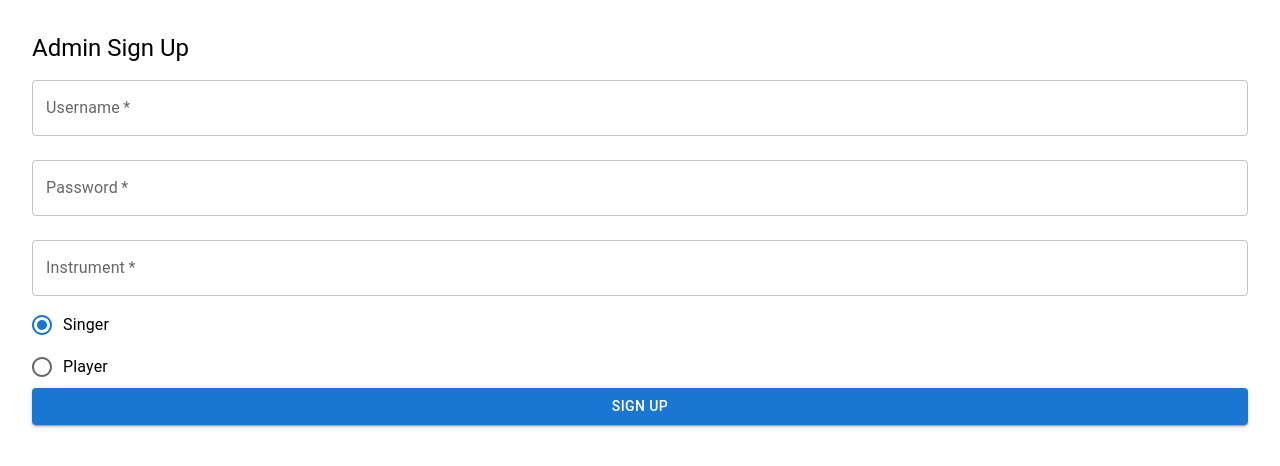
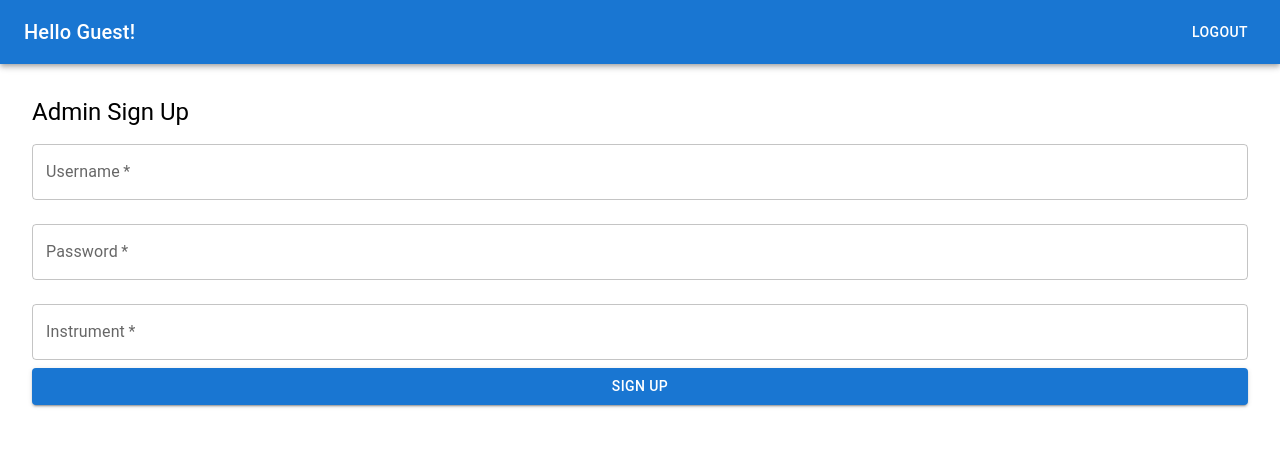
Before and after one commit to shaynoadotan/JaMoveo, a React (Create React App) app in the folder Frontend/frontend/: page /adminsignup in a window 1280 px wide. Shown: the top 466 px of the page. Built offline with nearby package versions, Linux system fonts and the light colour scheme.

Commit message:
navbar and logout

```diff
--- a/Frontend/frontend/src/App.tsx
+++ b/Frontend/frontend/src/App.tsx
@@ -10,18 +10,27 @@ import ResultsPage from './components/ResultsPage';
 import LivePage from './components/LivePage';
 import ProtectedRoute from './components/ProtectedRoute'; // Import ProtectedRoute
 import UnauthorizedPage from './components/UnauthorizedPage'; // Import UnauthorizedPage
+import Navbar from './components/Navbar'; // Import the Navbar
 
 function App() {
   const [isAdmin, setIsAdmin] = useState<boolean | null>(null); // Track admin status
   const [role, setRole] = useState<'singer' | 'player' | null>(null); // Track user role
+  const [username, setUsername] = useState<string | null>(null); // Track logged-in username
+
+  const handleLogout = () => {
+    setIsAdmin(null); // Clear admin status
+    setRole(null); // Clear role
+    setUsername(null); // Clear username
+  };
 
   return (
     <Router>
+      <Navbar username={username} onLogout={handleLogout} /> {/* Add Navbar */}
       <Routes>
-        <Route path="/signup" element={<SignupPage setIsAdmin={setIsAdmin} />} />
-        <Route path="/playersignup" element={<PlayerSignupPage />} />
-        <Route path="/adminsignup" element={<AdminSignupPage />} />
-        <Route path="/login" element={<LoginPage setIsAdmin={setIsAdmin} setRole={setRole} />} />
+        <Route path="/signup" element={<SignupPage setIsAdmin={setIsAdmin} setUsername={setUsername} />} />
+        <Route path="/playersignup" element={<PlayerSignupPage setUsername={setUsername} />} />
+        <Route path="/adminsignup" element={<AdminSignupPage setUsername={setUsername} />} />
+        <Route path="/login" element={<LoginPage setIsAdmin={setIsAdmin} setRole={setRole} setUsername={setUsername} />} />
         <Route path="/unauthorized" element={<UnauthorizedPage />} /> {/* Add Unauthorized page */}
 
         {/* Protected admin routes */}
@@ -31,7 +40,7 @@ function App() {
         {/* Pass role to LivePage */}
         <Route path="/live" element={<LivePage isAdmin={!!isAdmin} isSinger={role === 'singer'} role={role!} />} />
         <Route path="/player" element={<PlayerPage />} /> {/* No conditional Navigate here */}
-        <Route path="/" element={<SignupPage setIsAdmin={setIsAdmin} />} /> {/* Set initial page */}
+        <Route path="/" element={<SignupPage setIsAdmin={setIsAdmin} setUsername={setUsername} />} /> {/* Set initial page */}
       </Routes>
     </Router>
   );
--- a/Frontend/frontend/src/components/AdminSignUpPage.tsx
+++ b/Frontend/frontend/src/components/AdminSignUpPage.tsx
@@ -1,12 +1,17 @@
 import React, { useState } from 'react';
-import { Box, Button, TextField, Typography, Radio, RadioGroup, FormControlLabel } from '@mui/material';
 import axios from 'axios';
+import { useNavigate } from 'react-router-dom';
+import { Box, Button, TextField, Typography } from '@mui/material';
 
-const AdminSignUpPage: React.FC = () => {
-  const [username, setUsername] = useState('');
+interface AdminSignUpPageProps {
+  setUsername: (username: string) => void; // Prop to set the username
+}
+
+const AdminSignUpPage: React.FC<AdminSignUpPageProps> = ({ setUsername }) => {
+  const [username, setUsernameLocal] = useState('');
   const [password, setPassword] = useState('');
   const [instrument, setInstrument] = useState('');
-  const [role, setRole] = useState('singer'); // Default role
+  const navigate = useNavigate();
 
   const handleSignup = async (e: React.FormEvent) => {
     e.preventDefault();
@@ -15,10 +20,12 @@ const AdminSignUpPage: React.FC = () => {
         username,
         password,
         instrument,
-        isAdmin: true, // This is an admin signup
-        role // Add role to the signup request
+        isAdmin: true, // Specify that this is an admin signup
+        role: 'singer', // Set role to singer
       });
+      setUsername(username); // Set the username on successful signup
       alert('Admin account created successfully');
+      navigate('/admin'); // Redirect to admin page
     } catch (error) {
       console.error('Signup error:', error);
       alert('Error during signup');
@@ -34,7 +41,7 @@ const AdminSignUpPage: React.FC = () => {
         fullWidth
         margin="normal"
         value={username}
-        onChange={(e) => setUsername(e.target.value)}
+        onChange={(e) => setUsernameLocal(e.target.value)}
         required
       />
       <TextField
@@ -56,12 +63,6 @@ const AdminSignUpPage: React.FC = () => {
         onChange={(e) => setInstrument(e.target.value)}
         required
       />
-
-      <RadioGroup value={role} onChange={(e) => setRole(e.target.value)}>
-        <FormControlLabel value="singer" control={<Radio />} label="Singer" />
-        <FormControlLabel value="player" control={<Radio />} label="Player" />
-      </RadioGroup>
-
       <Button type="submit" variant="contained" fullWidth>
         Sign Up
       </Button>
--- a/Frontend/frontend/src/components/LoginPage.tsx
+++ b/Frontend/frontend/src/components/LoginPage.tsx
@@ -4,12 +4,13 @@ import { useNavigate } from 'react-router-dom';
 import { Box, Button, TextField, Typography } from '@mui/material';
 
 interface LoginPageProps {
-  setIsAdmin: (isAdmin: boolean) => void;  // Prop to set admin status in the parent
+  setIsAdmin: (isAdmin: boolean) => void; // Prop to set admin status in the parent
   setRole: (role: 'singer' | 'player') => void; // Prop to set the user role
+  setUsername: (username: string) => void; // Added prop to set the username
 }
 
-const LoginPage: React.FC<LoginPageProps> = ({ setIsAdmin, setRole }) => {
-  const [username, setUsername] = useState('');
+const LoginPage: React.FC<LoginPageProps> = ({ setIsAdmin, setRole, setUsername }) => {
+  const [username, setUsernameLocal] = useState('');
   const [password, setPassword] = useState('');
   const navigate = useNavigate();
 
@@ -24,6 +25,7 @@ const LoginPage: React.FC<LoginPageProps> = ({ setIsAdmin, setRole }) => {
       const { isAdmin, role } = response.data.user; // Extract role from response
       setIsAdmin(isAdmin); // Set admin status based on login response
       setRole(role); // Set user role based on login response
+      setUsername(username); // Set username on login
 
       // Navigate to the appropriate page based on admin status
       if (isAdmin) {
@@ -46,7 +48,7 @@ const LoginPage: React.FC<LoginPageProps> = ({ setIsAdmin, setRole }) => {
         fullWidth
         margin="normal"
         value={username}
-        onChange={(e) => setUsername(e.target.value)}
+        onChange={(e) => setUsernameLocal(e.target.value)}
         required
       />
       <TextField
--- /dev/null
+++ b/Frontend/frontend/src/components/Navbar.tsx
@@ -0,0 +1,32 @@
+import React from 'react';
+import { AppBar, Toolbar, Typography, Button } from '@mui/material';
+import { useNavigate } from 'react-router-dom';
+
+interface NavbarProps {
+  username: string | null; // Username of the logged-in user
+  onLogout: () => void; // Function to handle logout
+}
+
+const Navbar: React.FC<NavbarProps> = ({ username, onLogout }) => {
+  const navigate = useNavigate();
+
+  const handleLogout = () => {
+    onLogout(); // Call the logout function passed as prop
+    navigate('/'); // Redirect to the sign-up page
+  };
+
+  return (
+    <AppBar position="static">
+      <Toolbar>
+        <Typography variant="h6" style={{ flexGrow: 1 }}>
+          Hello {username ? username : 'Guest'}!
+        </Typography>
+        <Button color="inherit" onClick={handleLogout}>
+          Logout
+        </Button>
+      </Toolbar>
+    </AppBar>
+  );
+};
+
+export default Navbar;
--- a/Frontend/frontend/src/components/PlayerSignUpPage.tsx
+++ b/Frontend/frontend/src/components/PlayerSignUpPage.tsx
@@ -1,12 +1,17 @@
 import React, { useState } from 'react';
-import { Box, Button, TextField, Typography, Radio, RadioGroup, FormControlLabel } from '@mui/material';
 import axios from 'axios';
+import { useNavigate } from 'react-router-dom';
+import { Box, Button, TextField, Typography } from '@mui/material';
 
-const PlayerSignUpPage: React.FC = () => {
-  const [username, setUsername] = useState('');
+interface PlayerSignUpPageProps {
+  setUsername: (username: string) => void; // Prop to set the username
+}
+
+const PlayerSignUpPage: React.FC<PlayerSignUpPageProps> = ({ setUsername }) => {
+  const [username, setUsernameLocal] = useState('');
   const [password, setPassword] = useState('');
   const [instrument, setInstrument] = useState('');
-  const [role, setRole] = useState('singer'); // Default role
+  const navigate = useNavigate();
 
   const handleSignup = async (e: React.FormEvent) => {
     e.preventDefault();
@@ -15,10 +20,12 @@ const PlayerSignUpPage: React.FC = () => {
         username,
         password,
         instrument,
-        isAdmin: false, // This is a player signup
-        role // Add role to the signup request
+        isAdmin: false, // Specify that this is a player signup
+        role: 'player', // Set role to player
       });
+      setUsername(username); // Set the username on successful signup
       alert('Player account created successfully');
+      navigate('/player'); // Redirect to player page
     } catch (error) {
       console.error('Signup error:', error);
       alert('Error during signup');
@@ -34,7 +41,7 @@ const PlayerSignUpPage: React.FC = () => {
         fullWidth
         margin="normal"
         value={username}
-        onChange={(e) => setUsername(e.target.value)}
+        onChange={(e) => setUsernameLocal(e.target.value)}
         required
       />
       <TextField
@@ -56,12 +63,6 @@ const PlayerSignUpPage: React.FC = () => {
         onChange={(e) => setInstrument(e.target.value)}
         required
       />
-
-      <RadioGroup value={role} onChange={(e) => setRole(e.target.value)}>
-        <FormControlLabel value="singer" control={<Radio />} label="Singer" />
-        <FormControlLabel value="player" control={<Radio />} label="Player" />
-      </RadioGroup>
-
       <Button type="submit" variant="contained" fullWidth>
         Sign Up
       </Button>
--- a/Frontend/frontend/src/components/SignupPage.tsx
+++ b/Frontend/frontend/src/components/SignupPage.tsx
@@ -2,8 +2,14 @@ import React from 'react';
 import { useNavigate } from 'react-router-dom';
 import { Box, Button, Typography } from '@mui/material';
 
-const SignupPage: React.FC<{ setIsAdmin: (isAdmin: boolean) => void }> = ({ setIsAdmin }) => {
+interface SignupPageProps {
+  setIsAdmin: (isAdmin: boolean) => void;
+  setUsername: (username: string) => void; // Added prop for username
+}
+
+const SignupPage: React.FC<SignupPageProps> = ({ setIsAdmin, setUsername }) => {
   const navigate = useNavigate();
+
 
   return (
     <Box sx={{ textAlign: 'center', padding: 4 }}>
```
